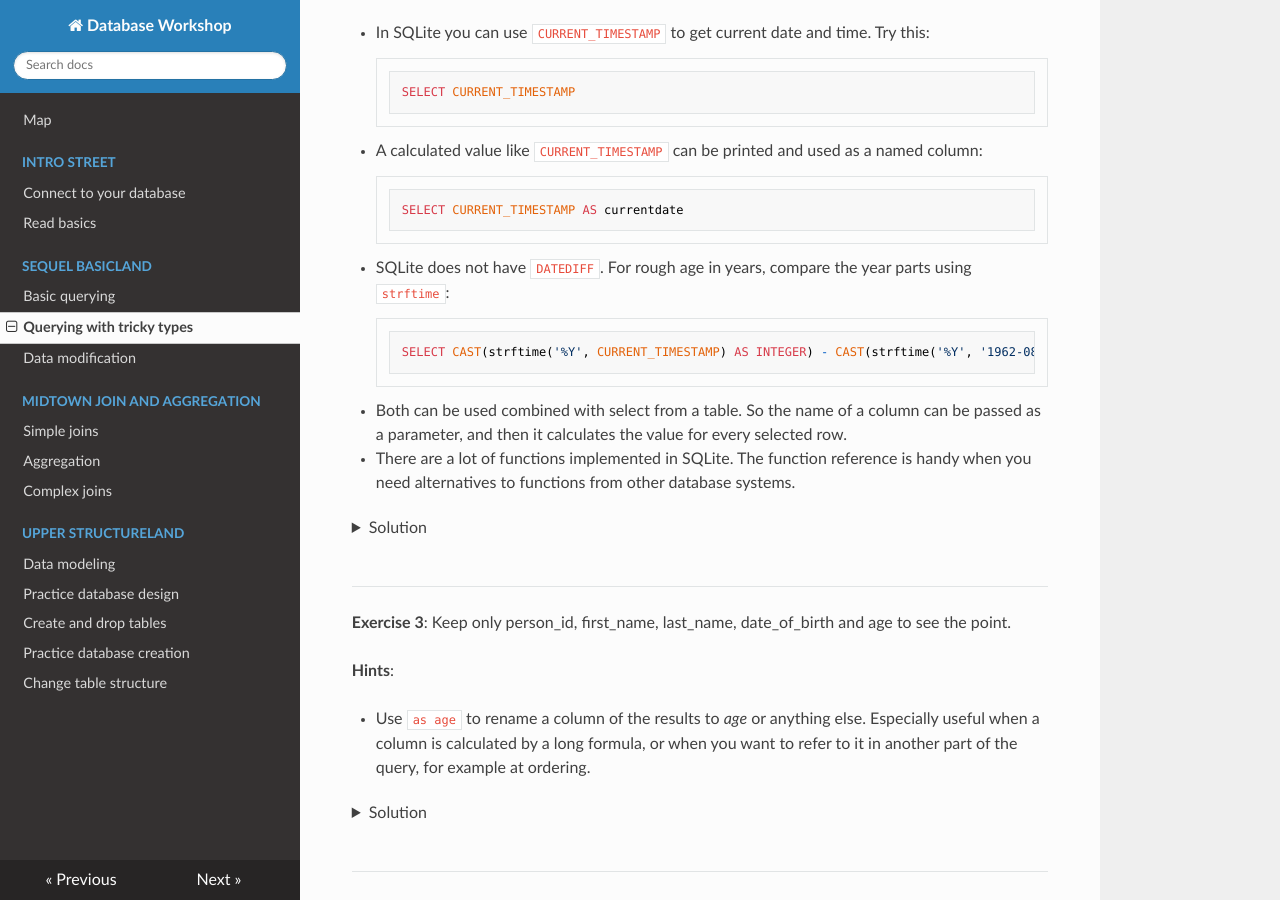
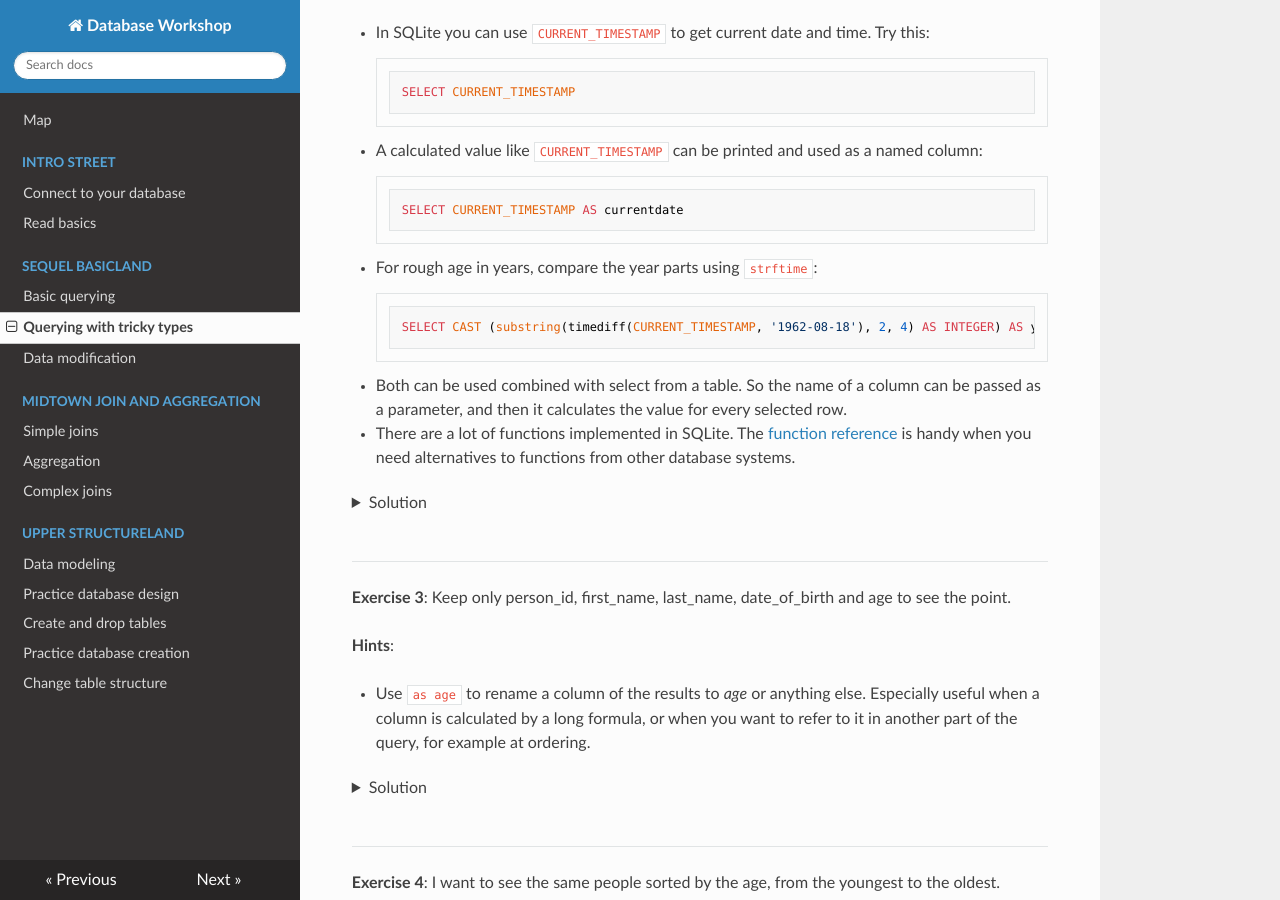
Before and after one commit to TOPdesk/database-detective, an MkDocs documentation site: the page built from material/sequel-basicland/querying-with-tricky-types.md, in a window 1280 px wide and 900 px high, scrolled down 745 px. Built offline with MkDocs 1.6.1, drawn with Linux system fonts in a browser that asks for light colours; nearby versions of some CDN libraries.

Commit message:
Improve age calculation

````diff
--- a/material/sequel-basicland/querying-with-tricky-types.md
+++ b/material/sequel-basicland/querying-with-tricky-types.md
@@ -52,19 +52,19 @@ SELECT CURRENT_TIMESTAMP
 ```sql
 SELECT CURRENT_TIMESTAMP AS currentdate
 ```
-* SQLite does not have `DATEDIFF`. For rough age in years, compare the year parts using `strftime`:
+* For rough age in years, compare the year parts using `strftime`:
 ```sql
-SELECT CAST(strftime('%Y', CURRENT_TIMESTAMP) AS INTEGER) - CAST(strftime('%Y', '1962-08-18') AS INTEGER)
+SELECT CAST (substring(timediff(CURRENT_TIMESTAMP, '1962-08-18'), 2, 4) AS INTEGER) AS years;
 ```
 * Both can be used combined with select from a table. So the name of a column can be passed as a parameter, and then it calculates the value for every selected row.
-* There are a lot of functions implemented in SQLite. The function reference is handy when you need alternatives to functions from other database systems.
+* There are a lot of functions implemented in SQLite. The [function reference](https://sqlite.org/lang_corefunc.html) is handy when you need alternatives to functions from other database systems.
 
 <details>
 <summary>Solution</summary>
 
 <!-- sql-test -->
 ```sql
-SELECT *, CAST(strftime('%Y', CURRENT_TIMESTAMP) AS INTEGER) - CAST(strftime('%Y', date_of_birth) AS INTEGER) AS age FROM person
+SELECT *, CAST (substring(timediff(CURRENT_TIMESTAMP, date_of_birth), 2, 4) AS INTEGER) AS age FROM person
 ```
 </details>
 <br />
@@ -89,7 +89,7 @@ SELECT
     first_name,
     last_name,
     date_of_birth,
-    CAST(strftime('%Y', CURRENT_TIMESTAMP) AS INTEGER) - CAST(strftime('%Y', date_of_birth) AS INTEGER) AS age
+    CAST (substring(timediff(CURRENT_TIMESTAMP, date_of_birth), 2, 4) AS INTEGER) AS age
 FROM person
 ```
 </details>
@@ -116,7 +116,7 @@ SELECT
     first_name,
     last_name,
     date_of_birth,
-    CAST(strftime('%Y', CURRENT_TIMESTAMP) AS INTEGER) - CAST(strftime('%Y', date_of_birth) AS INTEGER) AS age
+    CAST (substring(timediff(CURRENT_TIMESTAMP, date_of_birth), 2, 4) AS INTEGER) AS age
 FROM person
 ORDER BY age;
 ```
@@ -152,10 +152,10 @@ years old, I'd like to see everyone with this age, with all their data, still or
 
 <!-- sql-test: rows=22 -->
 ```sql
-SELECT *, CAST(strftime('%Y', CURRENT_TIMESTAMP) AS INTEGER) - CAST(strftime('%Y', date_of_birth) AS INTEGER) AS age
+SELECT *, CAST (substring(timediff(CURRENT_TIMESTAMP, date_of_birth), 2, 4) AS INTEGER) AS age
 FROM person
-WHERE CAST(strftime('%Y', CURRENT_TIMESTAMP) AS INTEGER) - CAST(strftime('%Y', date_of_birth) AS INTEGER) >= 20
-    AND CAST(strftime('%Y', CURRENT_TIMESTAMP) AS INTEGER) - CAST(strftime('%Y', date_of_birth) AS INTEGER) <= 30
+WHERE CAST (substring(timediff(CURRENT_TIMESTAMP, date_of_birth), 2, 4) AS INTEGER) >= 20
+    AND CAST (substring(timediff(CURRENT_TIMESTAMP, date_of_birth), 2, 4) AS INTEGER) <= 30
 ORDER BY age
 ```
 
@@ -195,7 +195,7 @@ columns later in the query.
 ```sql
 WITH persons_with_age (first_name, last_name, age) AS (
     SELECT first_name, last_name,
-        CAST(strftime('%Y', CURRENT_TIMESTAMP) AS INTEGER) - CAST(strftime('%Y', date_of_birth) AS INTEGER)
+        CAST (substring(timediff(CURRENT_TIMESTAMP, date_of_birth), 2, 4) AS INTEGER)
        FROM person
 )
 SELECT * FROM persons_with_age WHERE age >= 20 AND age <= 30
@@ -222,11 +222,11 @@ ORDER BY age;
 
 <!-- sql-test: rows=0 -->
 ```sql
-SELECT *, CAST(strftime('%Y', CURRENT_TIMESTAMP) AS INTEGER) - CAST(strftime('%Y', date_of_birth) AS INTEGER) AS age
+SELECT *, CAST (substring(timediff(CURRENT_TIMESTAMP, date_of_birth), 2, 4) AS INTEGER) AS age
 FROM person
 WHERE is_male=1 AND hair='Black' AND shoe_size = 45
-AND CAST(strftime('%Y', CURRENT_TIMESTAMP) AS INTEGER) - CAST(strftime('%Y', date_of_birth) AS INTEGER) >= 20
-AND CAST(strftime('%Y', CURRENT_TIMESTAMP) AS INTEGER) - CAST(strftime('%Y', date_of_birth) AS INTEGER) < 30;
+AND CAST (substring(timediff(CURRENT_TIMESTAMP, date_of_birth), 2, 4) AS INTEGER) >= 20
+AND CAST (substring(timediff(CURRENT_TIMESTAMP, date_of_birth), 2, 4) AS INTEGER) < 30;
 ```
 </details>
 
@@ -238,7 +238,7 @@ AND CAST(strftime('%Y', CURRENT_TIMESTAMP) AS INTEGER) - CAST(strftime('%Y', dat
 ```sql
 WITH persons_with_age (first_name, last_name, age, is_male, hair, shoe_size) AS (
     SELECT first_name, last_name,
-        CAST(strftime('%Y', CURRENT_TIMESTAMP) AS INTEGER) - CAST(strftime('%Y', date_of_birth) AS INTEGER),
+        CAST (substring(timediff(CURRENT_TIMESTAMP, date_of_birth), 2, 4) AS INTEGER),
         is_male, hair, shoe_size
        FROM person
 )
@@ -288,11 +288,11 @@ In SQL, `AND` has a higher precedence than `OR`. If you want to change the defau
 
 <!-- sql-test: rows=1; first_name=Martin; last_name=Walsh -->
 ```sql
-SELECT *, CAST(strftime('%Y', CURRENT_TIMESTAMP) AS INTEGER) - CAST(strftime('%Y', date_of_birth) AS INTEGER) AS age
+SELECT *, CAST (substring(timediff(CURRENT_TIMESTAMP, date_of_birth), 2, 4) AS INTEGER) AS age
 FROM person
 WHERE is_male=1 AND (hair='Black' OR hair IS NULL) AND (shoe_size = 45 OR shoe_size IS NULL)
-AND CAST(strftime('%Y', CURRENT_TIMESTAMP) AS INTEGER) - CAST(strftime('%Y', date_of_birth) AS INTEGER) >= 20
-AND CAST(strftime('%Y', CURRENT_TIMESTAMP) AS INTEGER) - CAST(strftime('%Y', date_of_birth) AS INTEGER) < 30;
+AND CAST (substring(timediff(CURRENT_TIMESTAMP, date_of_birth), 2, 4) AS INTEGER) >= 20
+AND CAST (substring(timediff(CURRENT_TIMESTAMP, date_of_birth), 2, 4) AS INTEGER) < 30;
 ```
 </details>
 
@@ -303,7 +303,7 @@ AND CAST(strftime('%Y', CURRENT_TIMESTAMP) AS INTEGER) - CAST(strftime('%Y', dat
 ```sql
 WITH persons_with_age (first_name, last_name, age, is_male, hair, shoe_size) AS (
     SELECT first_name, last_name,
-           CAST(strftime('%Y', CURRENT_TIMESTAMP) AS INTEGER) - CAST(strftime('%Y', date_of_birth) AS INTEGER),
+           CAST (substring(timediff(CURRENT_TIMESTAMP, date_of_birth), 2, 4) AS INTEGER),
            is_male, hair, shoe_size
     FROM person
 )
@@ -320,13 +320,13 @@ ORDER BY age;
 <!-- sql-test: rows=1; first_name=Martin; last_name=Walsh -->
 ```sql
 SELECT first_name, last_name, is_male, hair, shoe_size,
-       CAST(strftime('%Y', CURRENT_TIMESTAMP) AS INTEGER) - CAST(strftime('%Y', date_of_birth) AS INTEGER) AS age
+       CAST (substring(timediff(CURRENT_TIMESTAMP, date_of_birth), 2, 4) AS INTEGER) AS age
 FROM person
 WHERE is_male = 1
 AND (hair = 'Black' OR hair IS NULL)
 AND (shoe_size = 45 OR shoe_size IS NULL)
-AND CAST(strftime('%Y', CURRENT_TIMESTAMP) AS INTEGER) - CAST(strftime('%Y', date_of_birth) AS INTEGER) >= 20
-AND CAST(strftime('%Y', CURRENT_TIMESTAMP) AS INTEGER) - CAST(strftime('%Y', date_of_birth) AS INTEGER) < 30
+AND CAST (substring(timediff(CURRENT_TIMESTAMP, date_of_birth), 2, 4) AS INTEGER) >= 20
+AND CAST (substring(timediff(CURRENT_TIMESTAMP, date_of_birth), 2, 4) AS INTEGER) < 30
 ORDER BY age;
 ```
 
````
